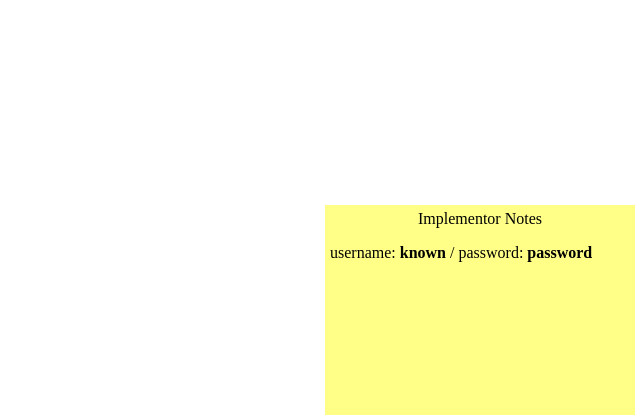
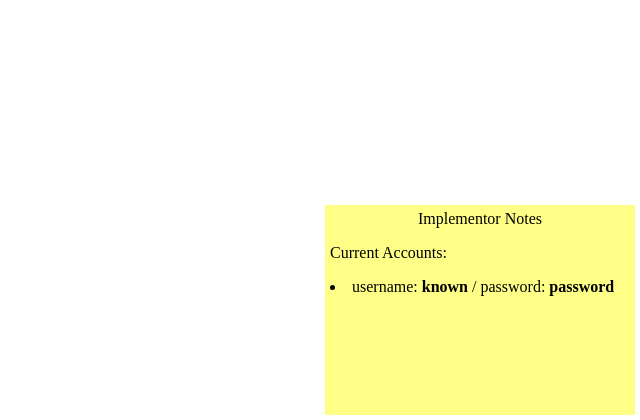
Before and after one commit to warner/picl-flowtest, a Flask app: page / in a window 1280 px wide. Shown: the part 380-800 px from the top of the page, without its empty margins (640-1280 px from the left). Run offline with Flask 2, Linux system fonts and the light colour scheme.

Commit message:
start on sessions, list current accounts in "notes" field

```diff
--- a/server.py
+++ b/server.py
@@ -3,6 +3,8 @@
 import random
 from flask import Flask, render_template, request, jsonify
 
+class State:
+    pass
 sessions = {}
 accounts = {"known": {"password": "password"}}
 
@@ -13,35 +15,51 @@ def root():
     sessionID = random.randint(0, 1000000)
     return render_template("index.html", name="Bob", sessionID=sessionID)
 
+
 @app.route("/api", methods=["POST"])
 def api():
     sessionID = int(request.json["sessionID"])
     if sessionID not in sessions:
-        sessions[sessionID] = {}
+        sessions[sessionID] = State()
     state = sessions[sessionID]
     verb = request.json["verb"]
     body = request.json["body"]
+
+    if verb == "list-all-accounts":
+        # this is obviously just for demo purposes
+        return jsonify(accounts)
+
     if verb == "email":
         email = body["email"]
         print "Email", email
+        state.tryingForEmail = email
         known = False
         if email in accounts:
             known = True
         return jsonify(ok="ok", known=known)
+
     if verb == "attach":
-        if body["password"] == "password":
+        expected = accounts[state.tryingForEmail]["password"]
+        if body["password"] == expected:
+            state.email = state.tryingForEmail # this marks success
             return jsonify(correct=True)
         return jsonify(correct=False)
+
     if verb == "create-account":
         print "create-account", body["password"]
-        return jsonify()
+        accounts[state.tryingForEmail] = {"password": body["password"]}
+        state.email = state.tryingForEmail
+        return jsonify(ok="ok")
+
     if verb == "got-code":
         if body["code"] == "123-456-7890":
             return jsonify(correct=True)
         return jsonify(correct=False)
+
     if verb == "reset-account":
         print "reset-account", body["password"]
         return jsonify(ok=True)
+
     return jsonify(error="unknown verb")
 
 if __name__ == '__main__':
--- a/static/main.js
+++ b/static/main.js
@@ -5,7 +5,7 @@ var state = {};
 
 var setupFunctions = {};
 
-function send(verb, body) {
+function send(verb, body={}) {
     var d = $.Deferred();
     $.ajax({type: "POST", url: "/api",
             // what we send:
@@ -31,6 +31,16 @@ function switchTo(which) {
         var notes = $("#templates .notes-"+which);
         if (notes.length)
             $("#notes").empty().append(notes.clone());
+        send("list-all-accounts").then(function(accounts) {
+            console.log("accounts", accounts);
+            $("#all-accounts").empty();
+            for (var name in accounts) {
+                // never do this in real code
+                var s = ("<li>username: <b>"+name+"</b> / password: <b>"+
+                         accounts[name].password+"</b></li>");
+                $("#all-accounts").append($(s));
+            };
+        });
         var focus = $("#dialog .focus");
         if (focus.length == 1)
             focus.focus();
@@ -102,7 +112,6 @@ setupFunctions["t3-create-account"] = function() {
             .then(function(r) {
                 switchTo("t4a-account-created");
             });
-
     });
 
     var randomPW = "correct-horse-battery-staple";
--- a/templates/index.html
+++ b/templates/index.html
@@ -24,6 +24,8 @@ var sessionID = {{ sessionID }};
 <div id="notes-container">
   <center>Implementor Notes</center>
   <div id="notes"></div>
+  <p>Current Accounts:</p>
+  <div id="all-accounts"></div>
 </div>
 
 <!-- templates -->
@@ -35,7 +37,6 @@ var sessionID = {{ sessionID }};
     <input type="button" class="go" value="Go!"></input>
   </div>
   <div class="notes-t1-get-email">
-    <p>username: <b>known</b> / password: <b>password</b></p>
   </div>
 
   <div class="t2-get-password">
@@ -47,7 +48,6 @@ var sessionID = {{ sessionID }};
     <input type="button" class="hate" value="I Hate Passwords"></input>
   </div>
   <div class="notes-t2-get-password">
-    <p>username: <b>known</b> / password: <b>password</b></p>
   </div>
 
   <div class="t3-create-account">
@@ -78,7 +78,7 @@ var sessionID = {{ sessionID }};
     <p>It looks like that password was wrong. Don't you hate passwords?</p>
     <!-- we will rate-limit the number of attempts. When this is in force,
     the button will be gray and a countdown timer will be shown until the block expires. The server enforces the limit, of course, but the client helps prevent surprises by stalling until it knows the limit has expired. -->
-    <input type="button" class="again" value="Try again!"></input>
+    <input type="button" class="again focus" value="Try again!"></input>
   </div>
 
   <div class="t7-hate-password">
```
